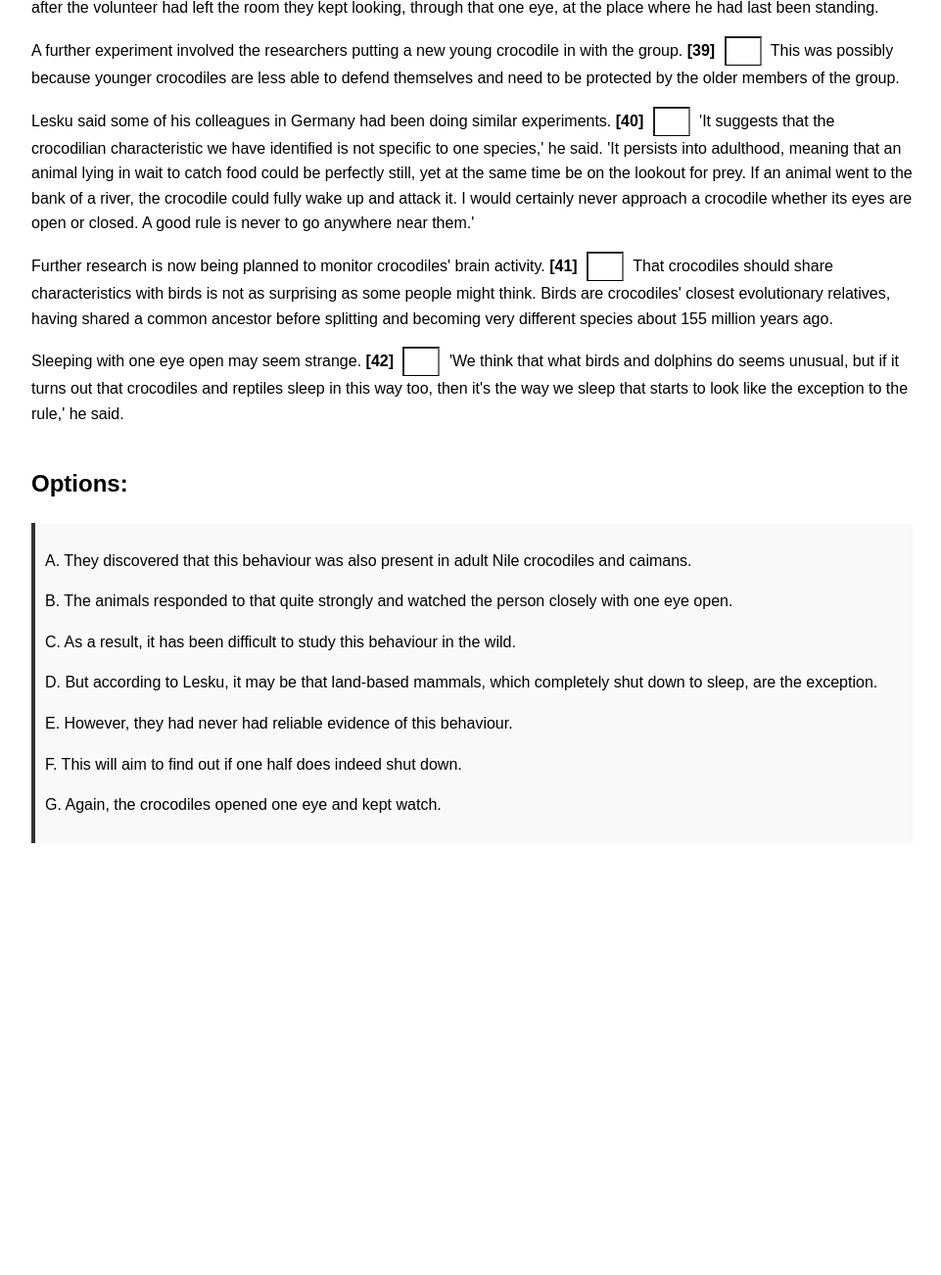
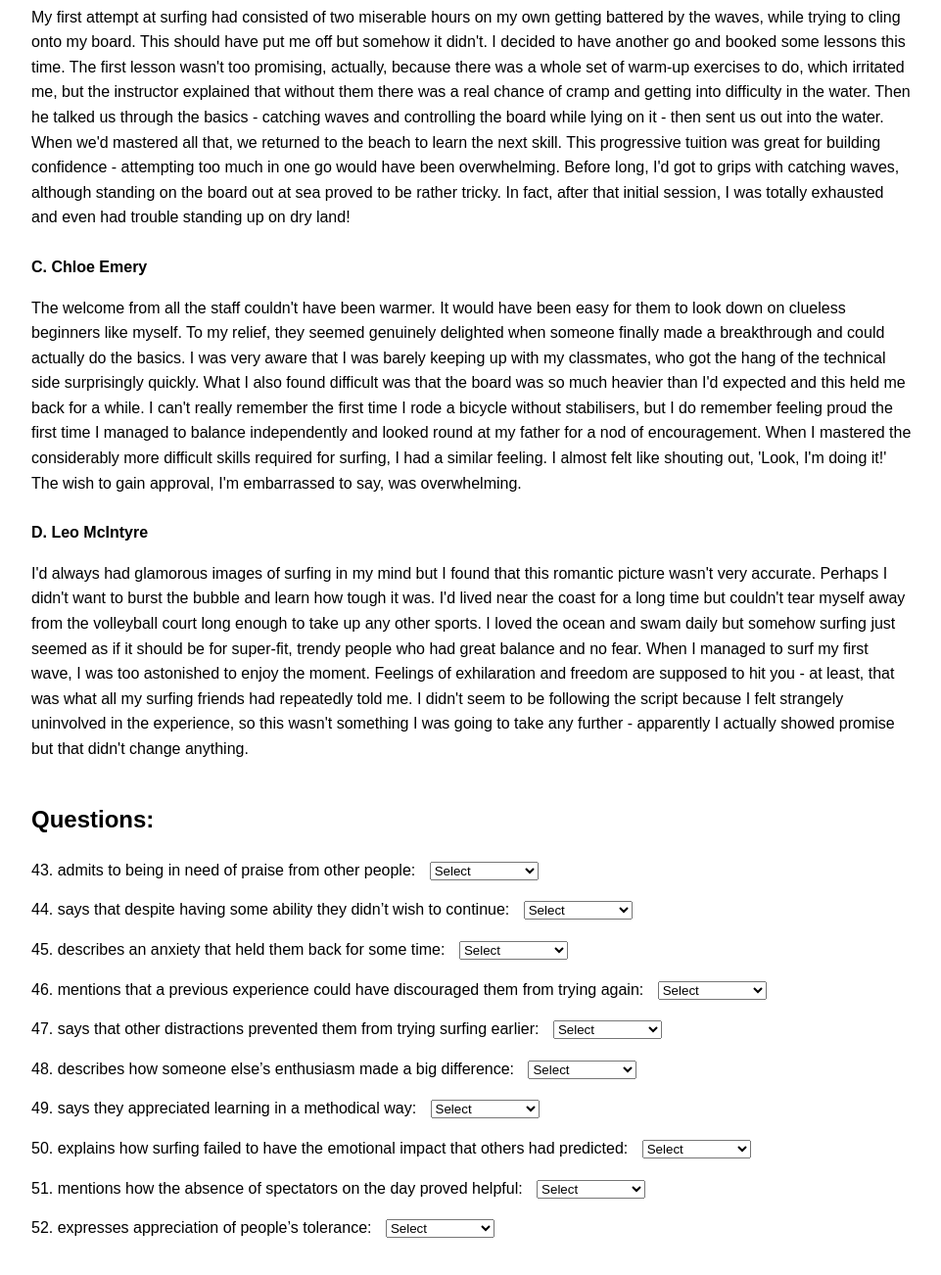
Before and after one commit to AL-Sayed2/Assignment4, a plain HTML site: page index.html in a window 1280 px wide. Shown: the part 441-1743 px from the top of the page at 98% size, without its empty margins (158-1119 px from the left). Before the commit the page ends 1322 px from the top, so only its background shows below. Drawn offline with Linux system fonts and the light colour scheme.

Commit message:
Update index.html

```diff
--- a/index.html
+++ b/index.html
@@ -1,9 +1,9 @@
 <!DOCTYPE html>
 <html lang="en">
 <head>
-  <meta charset="UTF-8" />
-  <meta name="viewport" content="width=device-width, initial-scale=1.0"/>
-  <title>Crocodile Reading Practice</title>
+  <meta charset="UTF-8">
+  <meta name="viewport" content="width=device-width, initial-scale=1">
+  <title>Surfing Experience – Part 7</title>
   <style>
     body {
       font-family: Arial, sans-serif;
@@ -12,60 +12,152 @@
       margin: auto;
       line-height: 1.6;
     }
-    .gap {
-      display: inline-block;
-      width: 40px;
-      height: 25px;
-      text-align: center;
-      font-weight: bold;
-      border-bottom: 1px solid #000;
-      margin: 0 5px;
+    h1, h2 {
+      margin-top: 40px;
     }
-    input[type="text"] {
-      width: 30px;
-      text-align: center;
-      font-weight: bold;
+    .person {
+      margin-bottom: 25px;
+    }
+    select {
+      margin-left: 10px;
     }
     .question {
-      margin-bottom: 20px;
-    }
-    h2 {
-      margin-top: 40px;
-    }
-    .options {
-      background: #f9f9f9;
-      border-left: 4px solid #333;
-      padding: 10px;
+      margin: 15px 0;
     }
   </style>
 </head>
 <body>
 
-  <h1>Reading Part 6 – Crocodile Sleep Study</h1>
+  <h1>Reading Part 7 – Surfing Experiences</h1>
 
-  <p>Just in case any of you ever thought you could safely tiptoe past a sleeping crocodile, please reconsider - scientists have confirmed that the fearsome reptiles sleep with one eye open. Researchers in Australia and Germany have recently discovered that crocodiles, while dozing, can deploy what is called 'unilateral eye closure' to keep a lookout for potential threats, or spot animals they can hunt.</p>
+  <div class="person">
+    <strong>A. Jessica Lee</strong>
+    <p>
+      I've always had an emotional attachment to the sea which I can't quite explain. I've watched it for hours, appreciating its beauty and power. But I'd never actually dared to go in. I could swim, yet something about the sea made me nervous. I knew I needed to overcome this if I wanted to fulfil my ambition of learning to surf. I finally took lessons on holiday. The beach was almost deserted, which was ideal as I was feeling incredibly self-conscious. The coach was so positive about everything and that really filled me with confidence. I was so focused on getting it right that, to do that by the end I finally got into the water I was no longer feeling nervous. It took a few attempts, but then suddenly I was on my feet, gliding along, so thrilled that I'd actually caught my first wave. It was my proudest moment. Surfing has given me something and this took up all my spare time and completely changed my outlook on things.
+    </p>
+  </div>
 
-  <p>It is already known that birds, other reptiles, and aquatic animals such as dolphins, seals and walruses have evolved 'unihemispheric' sleep, which is when one half of the brain stays awake while the other shuts down. This allows the animals to keep one eye open to monitor events around them. Researchers had believed for some time that crocodiles might be able to do so too. <strong>[37]</strong> <input type="text" maxlength="1" class="gap" /> Now they have, and it lends significant weight to their theory.</p>
+  <div class="person">
+    <strong>B. Robert Morgan</strong>
+    <p>
+      My first attempt at surfing had consisted of two miserable hours on my own getting battered by the waves, while trying to cling onto my board. This should have put me off but somehow it didn't. I decided to have another go and booked some lessons this time. The first lesson wasn't too promising, actually, because there was a whole set of warm-up exercises to do, which irritated me, but the instructor explained that without them there was a real chance of cramp and getting into difficulty in the water. Then he talked us through the basics - catching waves and controlling the board while lying on it - then sent us out into the water. When we'd mastered all that, we returned to the beach to learn the next skill. This progressive tuition was great for building confidence - attempting too much in one go would have been overwhelming. Before long, I'd got to grips with catching waves, although standing on the board out at sea proved to be rather tricky. In fact, after that initial session, I was totally exhausted and even had trouble standing up on dry land!
+    </p>
+  </div>
 
-  <p>Three juvenile saltwater crocodiles were taken from northern Queensland, Australia, to a large university aquarium and filmed 24 hours a day. Scientists confirmed that the crocodiles opened one eye during sleep in response to a mild stimulus. They asked a volunteer to stand still next to the aquarium for 10 minutes. <strong>[38]</strong> <input type="text" maxlength="1" class="gap" /> Dr John Lesku, who led the study, said that after the volunteer had left the room they kept looking, through that one eye, at the place where he had last been standing.</p>
+  <div class="person">
+    <strong>C. Chloe Emery</strong>
+    <p>
+      The welcome from all the staff couldn't have been warmer. It would have been easy for them to look down on clueless beginners like myself. To my relief, they seemed genuinely delighted when someone finally made a breakthrough and could actually do the basics. I was very aware that I was barely keeping up with my classmates, who got the hang of the technical side surprisingly quickly. What I also found difficult was that the board was so much heavier than I'd expected and this held me back for a while. I can't really remember the first time I rode a bicycle without stabilisers, but I do remember feeling proud the first time I managed to balance independently and looked round at my father for a nod of encouragement. When I mastered the considerably more difficult skills required for surfing, I had a similar feeling. I almost felt like shouting out, 'Look, I'm doing it!' The wish to gain approval, I'm embarrassed to say, was overwhelming.
+    </p>
+  </div>
 
-  <p>A further experiment involved the researchers putting a new young crocodile in with the group. <strong>[39]</strong> <input type="text" maxlength="1" class="gap" /> This was possibly because younger crocodiles are less able to defend themselves and need to be protected by the older members of the group.</p>
+  <div class="person">
+    <strong>D. Leo McIntyre</strong>
+    <p>
+      I'd always had glamorous images of surfing in my mind but I found that this romantic picture wasn't very accurate. Perhaps I didn't want to burst the bubble and learn how tough it was. I'd lived near the coast for a long time but couldn't tear myself away from the volleyball court long enough to take up any other sports. I loved the ocean and swam daily but somehow surfing just seemed as if it should be for super-fit, trendy people who had great balance and no fear. When I managed to surf my first wave, I was too astonished to enjoy the moment. Feelings of exhilaration and freedom are supposed to hit you - at least, that was what all my surfing friends had repeatedly told me. I didn't seem to be following the script because I felt strangely uninvolved in the experience, so this wasn't something I was going to take any further - apparently I actually showed promise but that didn't change anything.
+    </p>
+  </div>
 
-  <p>Lesku said some of his colleagues in Germany had been doing similar experiments. <strong>[40]</strong> <input type="text" maxlength="1" class="gap" /> 'It suggests that the crocodilian characteristic we have identified is not specific to one species,' he said. 'It persists into adulthood, meaning that an animal lying in wait to catch food could be perfectly still, yet at the same time be on the lookout for prey. If an animal went to the bank of a river, the crocodile could fully wake up and attack it. I would certainly never approach a crocodile whether its eyes are open or closed. A good rule is never to go anywhere near them.'</p>
+  <h2>Questions:</h2>
 
-  <p>Further research is now being planned to monitor crocodiles' brain activity. <strong>[41]</strong> <input type="text" maxlength="1" class="gap" /> That crocodiles should share characteristics with birds is not as surprising as some people might think. Birds are crocodiles' closest evolutionary relatives, having shared a common ancestor before splitting and becoming very different species about 155 million years ago.</p>
+  <div class="question">43. admits to being in need of praise from other people:
+    <select>
+      <option value="">Select</option>
+      <option>Jessica Lee</option>
+      <option>Robert Morgan</option>
+      <option>Chloe Emery</option>
+      <option>Leo McIntyre</option>
+    </select>
+  </div>
 
-  <p>Sleeping with one eye open may seem strange. <strong>[42]</strong> <input type="text" maxlength="1" class="gap" /> 'We think that what birds and dolphins do seems unusual, but if it turns out that crocodiles and reptiles sleep in this way too, then it's the way we sleep that starts to look like the exception to the rule,' he said.</p>
+  <div class="question">44. says that despite having some ability they didn’t wish to continue:
+    <select>
+      <option value="">Select</option>
+      <option>Jessica Lee</option>
+      <option>Robert Morgan</option>
+      <option>Chloe Emery</option>
+      <option>Leo McIntyre</option>
+    </select>
+  </div>
 
-  <h2>Options:</h2>
-  <div class="options">
-    <p>A. They discovered that this behaviour was also present in adult Nile crocodiles and caimans.</p>
-    <p>B. The animals responded to that quite strongly and watched the person closely with one eye open.</p>
-    <p>C. As a result, it has been difficult to study this behaviour in the wild.</p>
-    <p>D. But according to Lesku, it may be that land-based mammals, which completely shut down to sleep, are the exception.</p>
-    <p>E. However, they had never had reliable evidence of this behaviour.</p>
-    <p>F. This will aim to find out if one half does indeed shut down.</p>
-    <p>G. Again, the crocodiles opened one eye and kept watch.</p>
+  <div class="question">45. describes an anxiety that held them back for some time:
+    <select>
+      <option value="">Select</option>
+      <option>Jessica Lee</option>
+      <option>Robert Morgan</option>
+      <option>Chloe Emery</option>
+      <option>Leo McIntyre</option>
+    </select>
+  </div>
+
+  <div class="question">46. mentions that a previous experience could have discouraged them from trying again:
+    <select>
+      <option value="">Select</option>
+      <option>Jessica Lee</option>
+      <option>Robert Morgan</option>
+      <option>Chloe Emery</option>
+      <option>Leo McIntyre</option>
+    </select>
+  </div>
+
+  <div class="question">47. says that other distractions prevented them from trying surfing earlier:
+    <select>
+      <option value="">Select</option>
+      <option>Jessica Lee</option>
+      <option>Robert Morgan</option>
+      <option>Chloe Emery</option>
+      <option>Leo McIntyre</option>
+    </select>
+  </div>
+
+  <div class="question">48. describes how someone else’s enthusiasm made a big difference:
+    <select>
+      <option value="">Select</option>
+      <option>Jessica Lee</option>
+      <option>Robert Morgan</option>
+      <option>Chloe Emery</option>
+      <option>Leo McIntyre</option>
+    </select>
+  </div>
+
+  <div class="question">49. says they appreciated learning in a methodical way:
+    <select>
+      <option value="">Select</option>
+      <option>Jessica Lee</option>
+      <option>Robert Morgan</option>
+      <option>Chloe Emery</option>
+      <option>Leo McIntyre</option>
+    </select>
+  </div>
+
+  <div class="question">50. explains how surfing failed to have the emotional impact that others had predicted:
+    <select>
+      <option value="">Select</option>
+      <option>Jessica Lee</option>
+      <option>Robert Morgan</option>
+      <option>Chloe Emery</option>
+      <option>Leo McIntyre</option>
+    </select>
+  </div>
+
+  <div class="question">51. mentions how the absence of spectators on the day proved helpful:
+    <select>
+      <option value="">Select</option>
+      <option>Jessica Lee</option>
+      <option>Robert Morgan</option>
+      <option>Chloe Emery</option>
+      <option>Leo McIntyre</option>
+    </select>
+  </div>
+
+  <div class="question">52. expresses appreciation of people’s tolerance:
+    <select>
+      <option value="">Select</option>
+      <option>Jessica Lee</option>
+      <option>Robert Morgan</option>
+      <option>Chloe Emery</option>
+      <option>Leo McIntyre</option>
+    </select>
   </div>
 
 </body>
```
